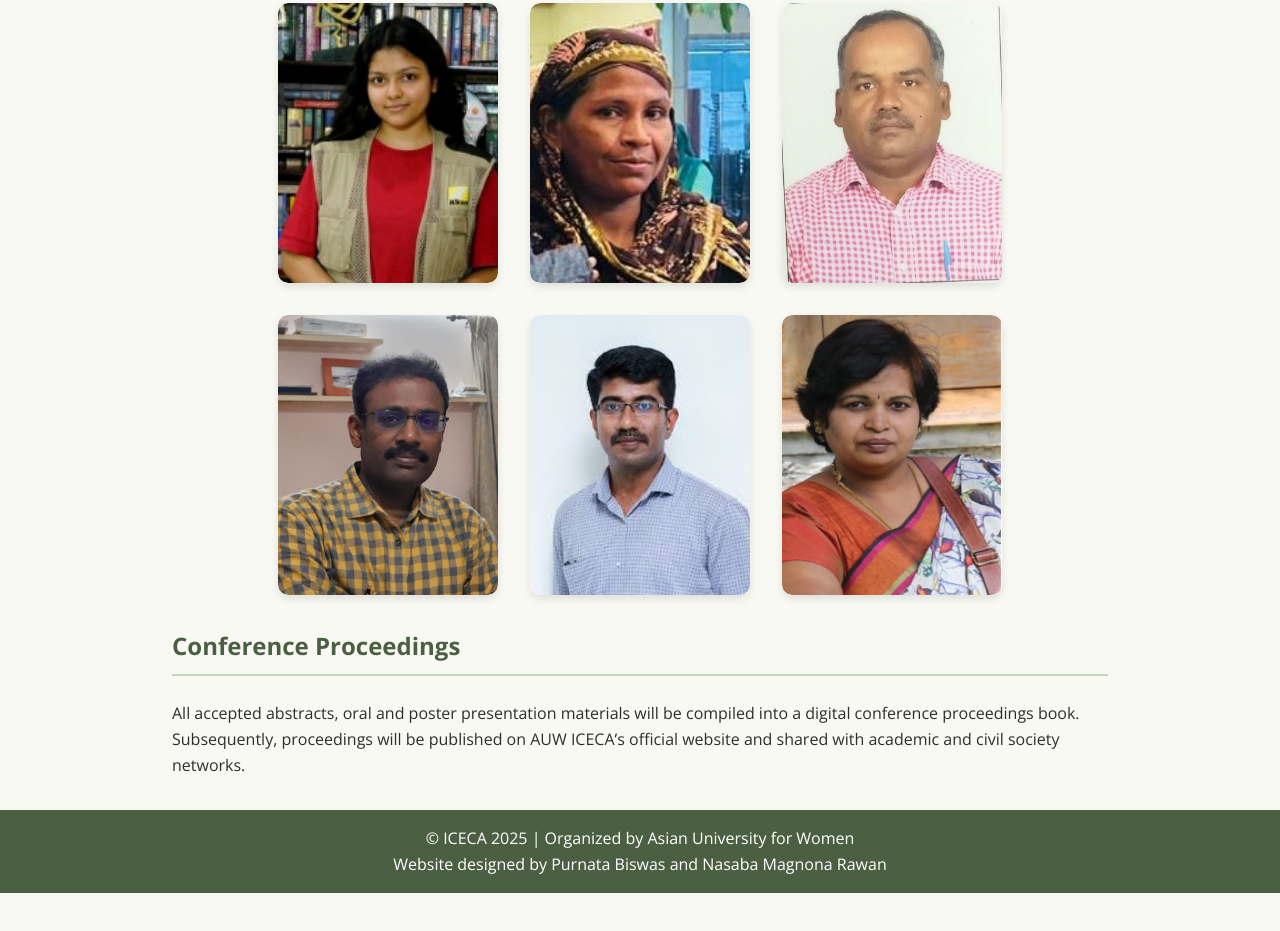
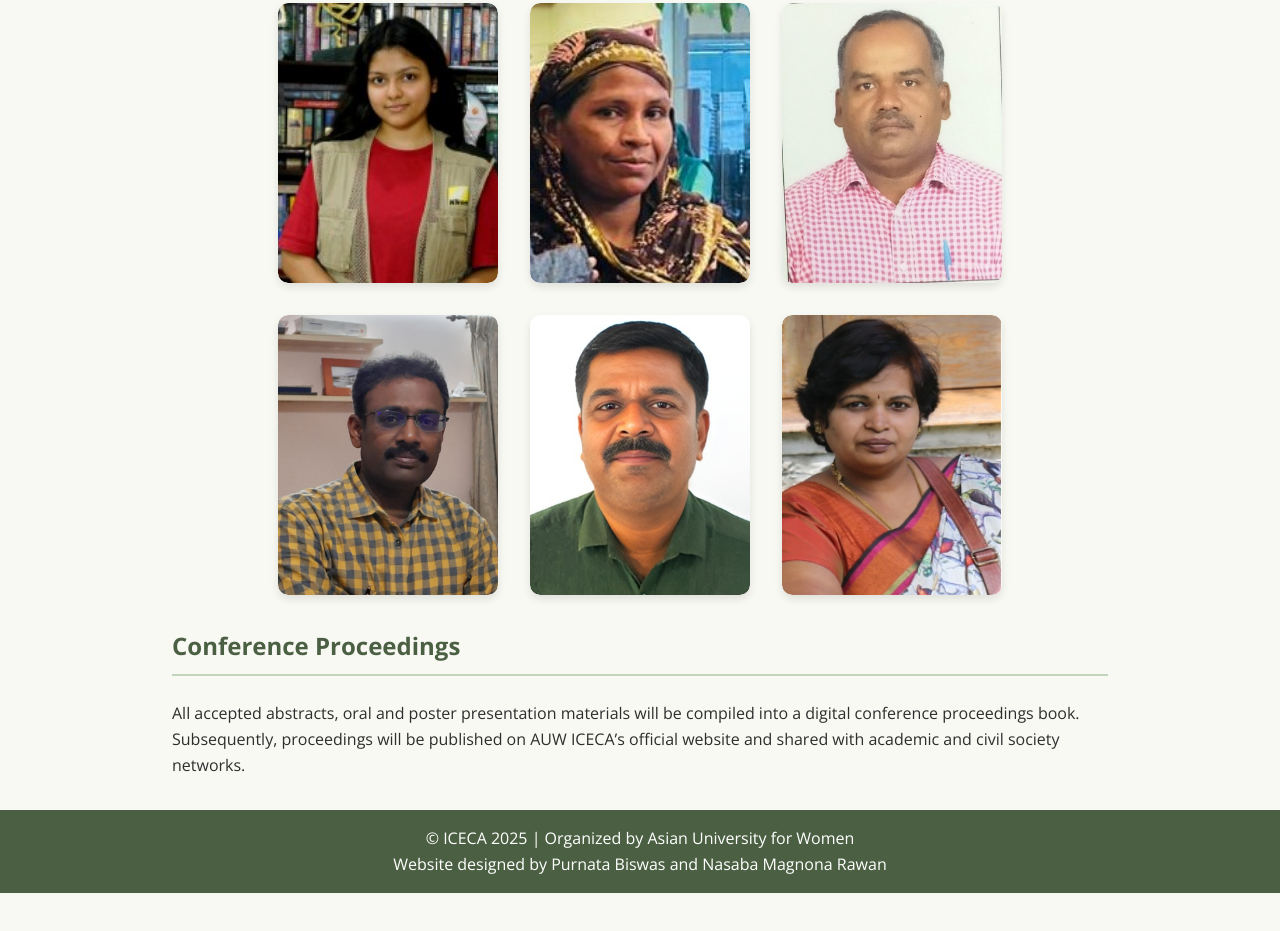
Before and after one commit to auw-iceca/iceca2025, a plain HTML site: page about.html in a window 1280 px wide. Shown: the part 3394-4325 px from the top of the page. Drawn offline with nearby package versions, Linux system fonts and the light colour scheme.

Commit message:
Update about.html

```diff
--- a/about.html
+++ b/about.html
@@ -316,11 +316,11 @@
     <div class="flip-card">
       <div class="flip-card-inner">
         <div class="flip-card-front">
-          <img src="images/kumar.jpeg" alt="Dr. G. Rajendra Kumar" />
+          <img src="images/antony.jpg" alt="Dr. Antony Stephen" />
         </div>
         <div class="flip-card-back">
-          <h3> Dr. G. Rajendra Kumar</h3>
-          <p>Assistant Professor, Mizoram University, India</p>
+          <h3> Dr. Antony Stephen</h3>
+          <p>Head MASE, Madras School of Social Work, Chennai, Tamil Nadu, India</p>
         </div>
       </div>
     </div>
```
